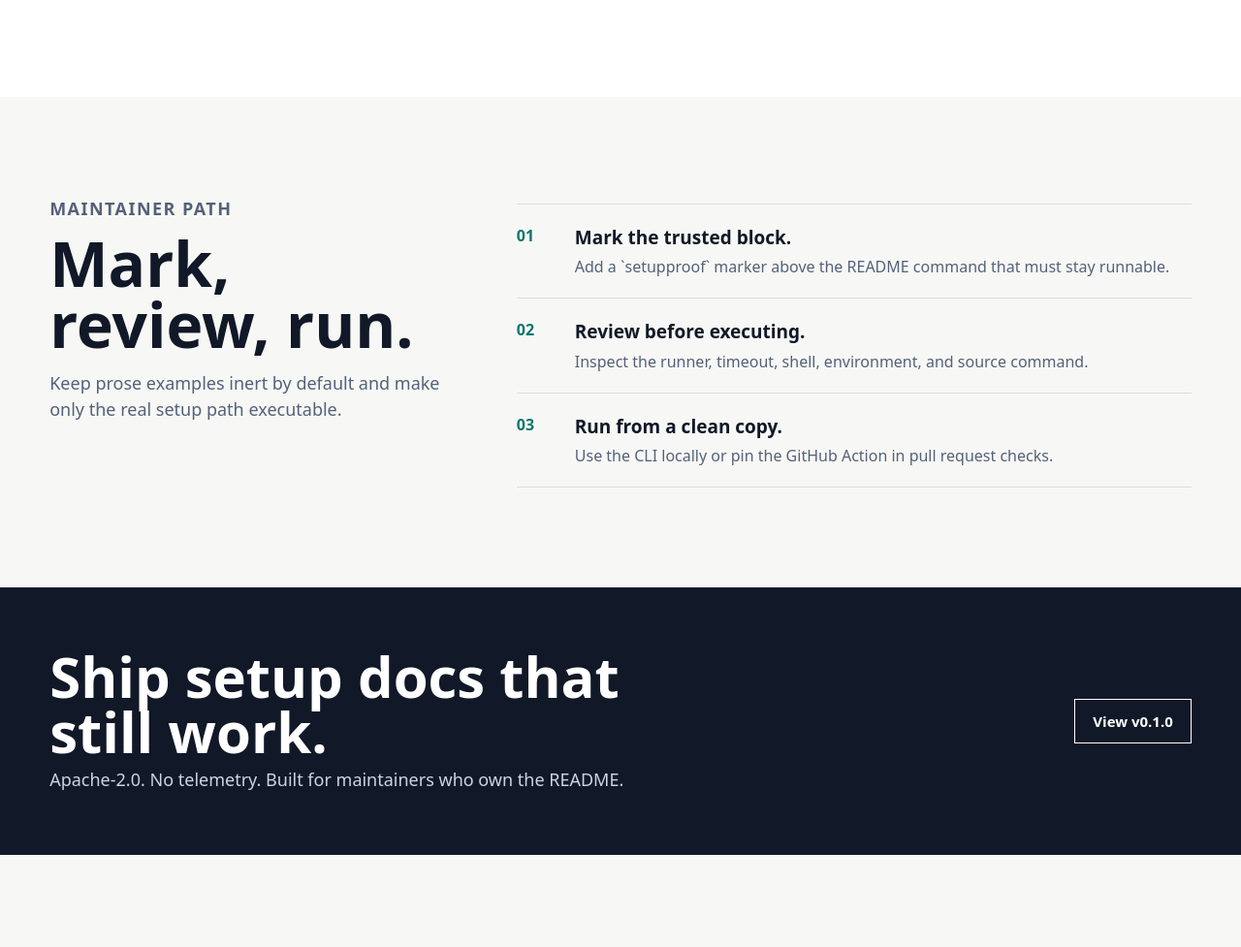
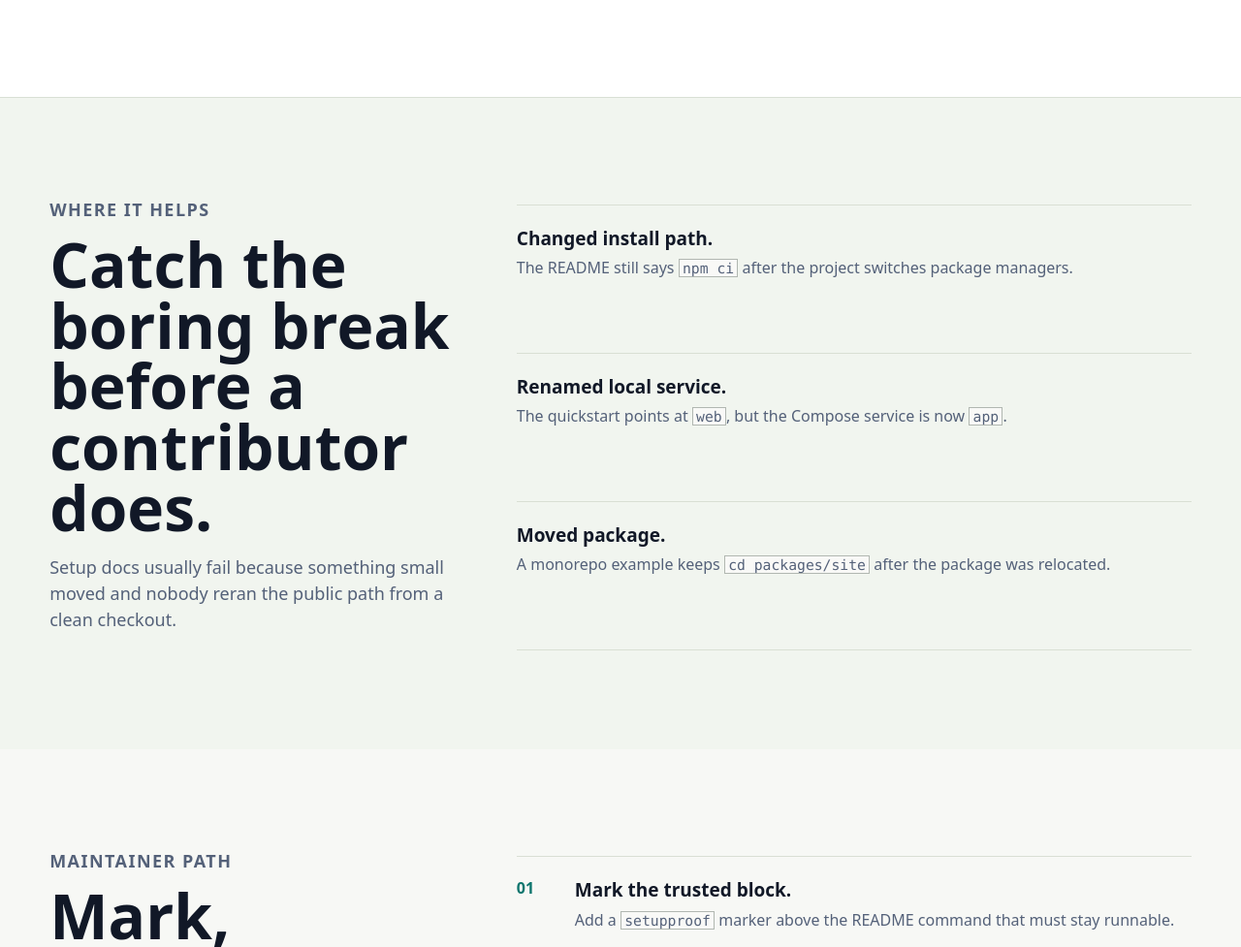
Before and after one commit to setupproof/setupproof, a plain HTML site: page docs/index.html in a window 1280 px wide. Shown: the part 1162-2139 px from the top of the page at 97% size. Before the commit the page ends 2044 px from the top, so only its background shows below. Drawn offline with Linux system fonts and the light colour scheme.

Commit message:
Clarify setup drift examples (#14)
Summary
- Add concrete setup-drift examples to the README.
- Add a practical examples section to the homepage.
- Set repository metadata to the public homepage URL.

Checks
- make check

```diff
--- a/docs/index.html
+++ b/docs/index.html
@@ -236,6 +236,7 @@
       }
 
       .proof p,
+      .cases p,
       .workflow p {
         color: var(--muted);
         font-size: 18px;
@@ -261,6 +262,16 @@
         font-family: inherit;
       }
 
+      p code {
+        border: 1px solid color-mix(in srgb, var(--line) 80%, var(--ink));
+        background: color-mix(in srgb, var(--paper) 80%, #ffffff);
+        padding: 0 0.22em;
+        font-family:
+          ui-monospace, SFMono-Regular, Menlo, Monaco, Consolas,
+          "Liberation Mono", monospace;
+        font-size: 0.92em;
+      }
+
       .fail {
         color: #fca5a5;
       }
@@ -271,6 +282,40 @@
 
       .workflow {
         padding: clamp(56px, 8vw, 110px) clamp(20px, 4vw, 56px);
+      }
+
+      .cases {
+        display: grid;
+        grid-template-columns: minmax(260px, 0.75fr) minmax(0, 1.25fr);
+        gap: clamp(28px, 5vw, 72px);
+        padding: clamp(56px, 8vw, 110px) clamp(20px, 4vw, 56px);
+        border-top: 1px solid var(--line);
+        background: #f1f5ef;
+      }
+
+      .case-list {
+        display: grid;
+        gap: 0;
+        margin: 8px 0 0;
+        padding: 0;
+        list-style: none;
+        border-top: 1px solid var(--line);
+      }
+
+      .case-list li {
+        padding: 20px 0;
+        border-bottom: 1px solid var(--line);
+      }
+
+      .case-list strong {
+        display: block;
+        margin-bottom: 4px;
+        font-size: 19px;
+      }
+
+      .case-list p {
+        margin: 0;
+        font-size: 16px;
       }
 
       .workflow-grid {
@@ -375,6 +420,7 @@
       @media (max-width: 900px) {
         .hero,
         .proof,
+        .cases,
         .workflow-grid {
           grid-template-columns: 1fr;
         }
@@ -444,6 +490,7 @@
       <a class="wordmark" href="#top">SetupProof</a>
       <nav class="nav-links" aria-label="Primary navigation">
         <a href="#proof">Proof</a>
+        <a href="#examples">Examples</a>
         <a href="#workflow">Workflow</a>
         <a href="https://github.com/setupproof/setupproof">GitHub</a>
         <a href="https://github.com/setupproof/setupproof/blob/main/docs/INSTALL.md">Docs</a>
@@ -456,8 +503,8 @@
           <p class="eyebrow">README quickstart verification</p>
           <h1 id="hero-title">SetupProof</h1>
           <p class="lede">
-            Test marked README quickstarts from a clean workspace before
-            contributors hit them.
+            Run the setup command people copy from the README before a new
+            contributor has to debug it.
           </p>
           <div class="actions">
             <a class="button primary" href="https://github.com/setupproof/setupproof#install">
@@ -504,6 +551,43 @@ Fix the setup path once, in the same place contributors read it.</code></pre>
         </div>
       </section>
 
+      <section class="cases reveal" id="examples" aria-labelledby="examples-title">
+        <div>
+          <p class="section-kicker">Where it helps</p>
+          <h2 id="examples-title">
+            Catch the boring break before a contributor does.
+          </h2>
+          <p>
+            Setup docs usually fail because something small moved and nobody
+            reran the public path from a clean checkout.
+          </p>
+        </div>
+
+        <ul class="case-list">
+          <li>
+            <strong>Changed install path.</strong>
+            <p>
+              The README still says <code>npm ci</code> after the project
+              switches package managers.
+            </p>
+          </li>
+          <li>
+            <strong>Renamed local service.</strong>
+            <p>
+              The quickstart points at <code>web</code>, but the Compose
+              service is now <code>app</code>.
+            </p>
+          </li>
+          <li>
+            <strong>Moved package.</strong>
+            <p>
+              A monorepo example keeps <code>cd packages/site</code> after the
+              package was relocated.
+            </p>
+          </li>
+        </ul>
+      </section>
+
       <section class="workflow reveal" id="workflow" aria-labelledby="workflow-title">
         <div class="workflow-grid">
           <div>
@@ -520,7 +604,10 @@ Fix the setup path once, in the same place contributors read it.</code></pre>
               <span>01</span>
               <div>
                 <strong>Mark the trusted block.</strong>
-                <p>Add a `setupproof` marker above the README command that must stay runnable.</p>
+                <p>
+                  Add a <code>setupproof</code> marker above the README command
+                  that must stay runnable.
+                </p>
               </div>
             </li>
             <li>
```
Also changed, not shown: .github/repository-metadata.yml, README.md.
